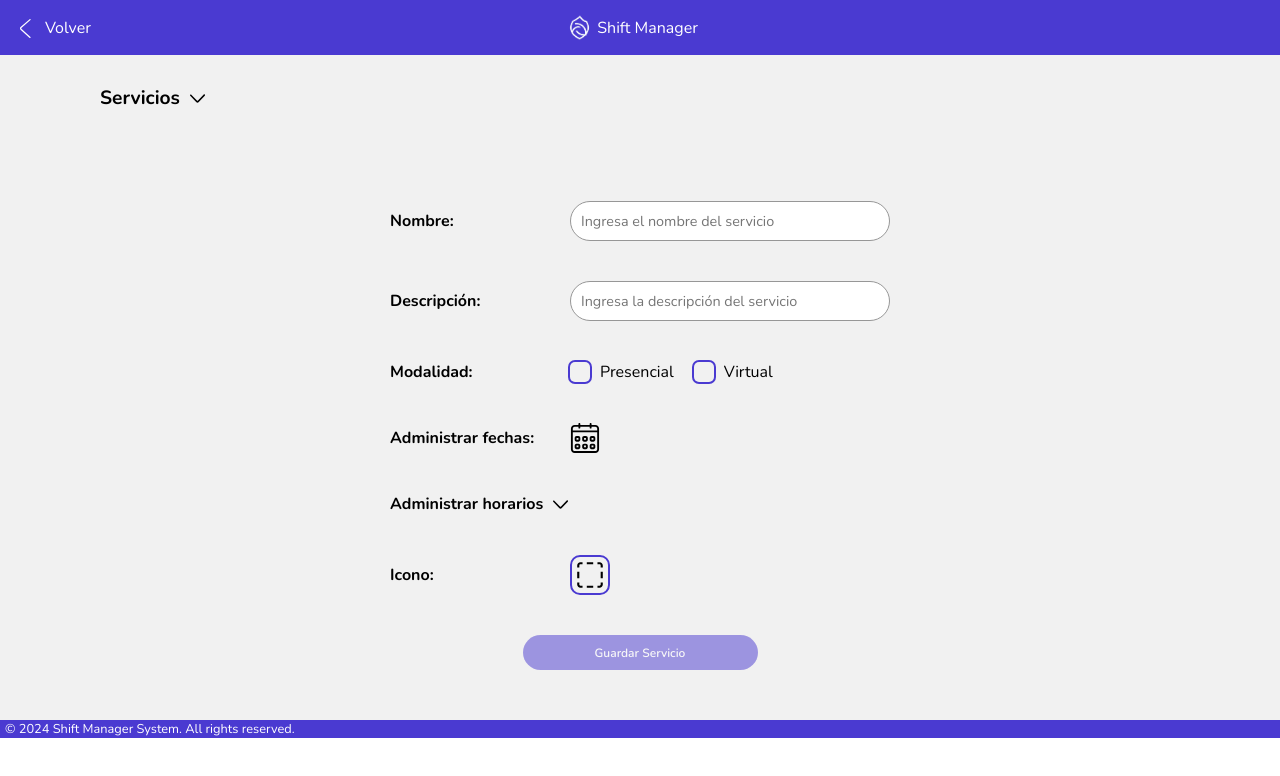
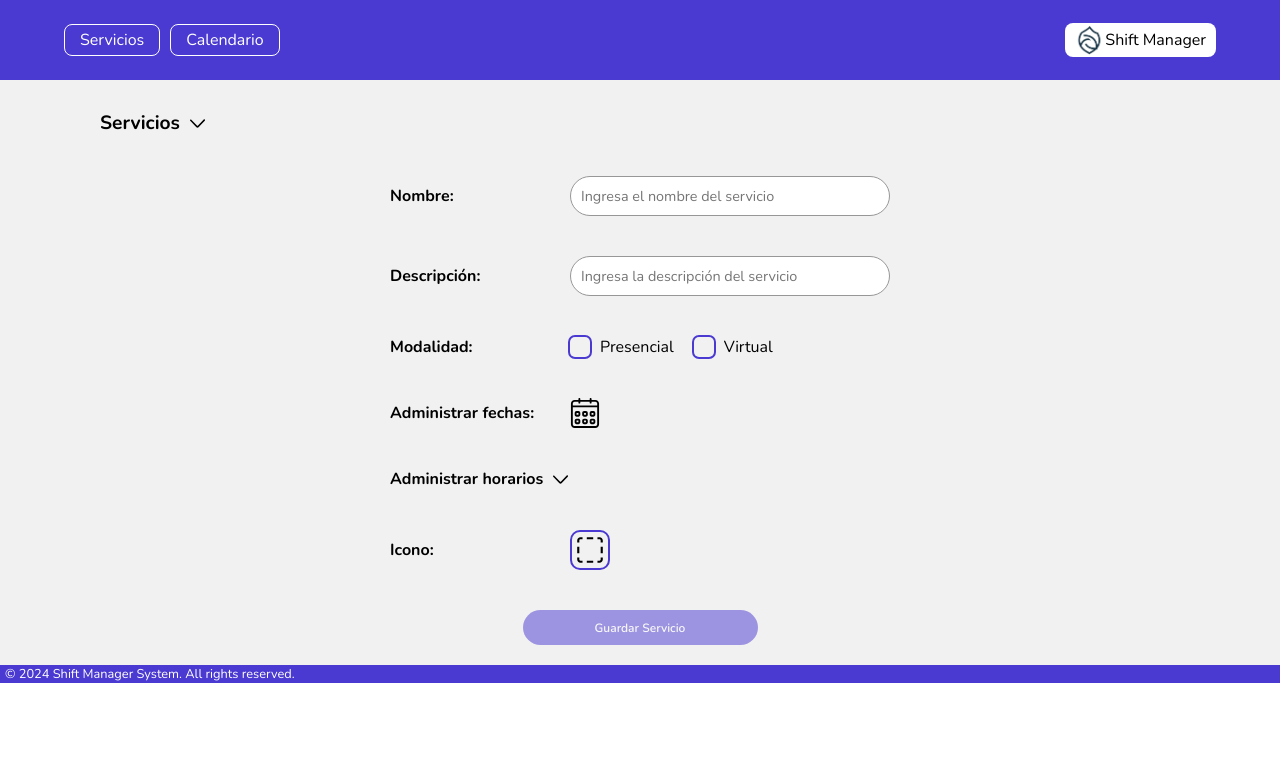
Before and after one commit to DiegoCanaless/ShiftManager, a React (Vite) app: page / in a window 1280 px wide. Shown: the top 776 px of the page. Built offline with nearby package versions, Linux system fonts and the light colour scheme.

Commit message:
Se crearon los navbar Usuario, SuperAdmin/Secretario y Profesional

```diff
--- a/package.json
+++ b/package.json
@@ -13,6 +13,7 @@
     "animate.css": "^4.1.1",
     "bootstrap-icons": "^1.11.3",
     "react": "^18.3.1",
+    "react-datepicker": "^7.5.0",
     "react-dom": "^18.3.1"
   },
   "devDependencies": {
--- a/src/components/navbarIndex/navbarIndex.css
+++ b/src/components/navbarIndex/navbarIndex.css
@@ -15,21 +15,21 @@
 }
 
 .linksNavbar{
-    position: relative; /* Necesario para el pseudo-elemento */
+    position: relative;
     color: white;
-    text-decoration: none; /* Sin subrayado predeterminado */
-    transition: color 0.5s; /* Transición para el color del texto */
+    text-decoration: none;
+    transition: color 0.5s;
 }
 
 .linksNavbar::after {
-    content: ""; /* Pseudo-elemento vacío */
+    content: "";
     position: absolute;
     left: 0;
-    bottom: -3px; /* Línea justo debajo del texto */
-    width: 0; /* Ancho inicial */
-    height: 2px; /* Grosor de la línea */
-    background-color: white; /* Color del subrayado */
-    transition: width 0.5s ease; /* Animación del ancho */
+    bottom: -3px;
+    width: 0;
+    height: 2px;
+    background-color: white;
+    transition: width 0.5s ease;
 }
 
 .linksNavbar:hover {
@@ -40,7 +40,6 @@
     width: 100%;
 }
 
-/* Estilo adicional para Pedir Turno si es necesario */
 .navPedirTurno:hover {
     background-color: white; /* Ejemplo: cambiar fondo al hacer hover */
     color: var(--colorPrimario); /* Cambiar color del texto */
--- /dev/null
+++ b/src/components/navbarProfesional/navbarProfesional.css
@@ -0,0 +1,75 @@
+.navbarProfesional{
+    display: flex;
+    justify-content: space-between;
+    align-items: center;
+    background-color: var(--colorPrimario);
+    padding: 5px 15px;
+    height: 10vh;
+}
+
+.navbarProfesionalEnlaces{
+    display: flex;
+    gap: 10px;
+}
+
+.navbarProfesionalEnlaces span{
+    color: white;
+    padding: 4px 8px;
+    border-radius: 8px;
+    border: 1px solid white;
+}
+
+.contenedorLogoProfesional{
+    display: none;
+    align-items: center;
+    background-color: white;
+    padding: 4px 8px;
+    border-radius: 8px;
+}
+
+.contenedorLogoProfesional img{
+    width: 20px;
+    height: 20px;
+}
+
+.contenedorLogoProfesional span{
+    font-size: 0.9rem;
+}
+
+@media (min-width: 352px){
+    .contenedorLogoProfesional{
+        display: flex;
+    }
+}
+
+@media (min-width: 460px){
+    .contenedorLogoProfesional img{
+        width: 30px;
+        height: 30px;
+    }
+
+    .contenedorLogoProfesional span{
+        font-size: 1rem;
+    }
+
+    .contenedorLogoProfesional{
+        padding: 2px 10px;
+    }
+
+    .navbarProfesional{
+        padding: 5px 5vw;
+    }
+
+    .navbarProfesionalEnlaces span {
+        gap: 2.5vw;
+        padding: 4px 15px;
+        width: 90px;
+        transition: background-color 0.5s, color 0.5s;
+    }
+
+    .navbarProfesionalEnlaces span:hover {
+        background-color: white;
+        color: var(--colorPrimario);
+        cursor: pointer;
+    }
+}
--- /dev/null
+++ b/src/components/navbarProfesional/navbarProfesional.jsx
@@ -0,0 +1,23 @@
+
+import logo from '../../assets/img/logopngtalvez.png'
+import "./navbarProfesional.css"
+
+const navbarProfesional = () => {
+  return (
+    <>
+        <div className='navbarProfesional'>
+            <div className="navbarProfesionalEnlaces">
+                <div><span>Servicios</span></div>
+                <div><span>Calendario</span></div>
+            </div>
+
+            <div className='contenedorLogoProfesional'>
+                <img src={logo} alt="" />
+                <span>Shift Manager</span>
+            </div>
+        </div>
+    </>
+  )
+}
+
+export default navbarProfesional
--- /dev/null
+++ b/src/components/navbarUsuario/navbarUsuario.css
@@ -0,0 +1,37 @@
+.contenedorLogoUsuario{
+    display: none;
+    align-items: center;
+    background-color: white;
+    padding: 4px 8px;
+    border-radius: 8px;
+}
+
+@media (min-width:404px){
+    .contenedorLogoUsuario{
+        display: flex;
+    }
+
+    .contenedorLogoUsuario img{
+        width: 20px;
+        height: 20px;
+    }
+
+    .contenedorLogoUsuario span{
+        font-size: 0.9rem;
+    }
+}
+
+@media (min-width:460px){
+    .contenedorLogoUsuario img{
+        width: 30px;
+        height: 30px;
+    }
+
+    .contenedorLogoUsuario span{
+        font-size: 1rem;
+    }
+
+    .contenedorLogoUsuario{
+        padding: 2px 10px;
+    }
+}
--- /dev/null
+++ b/src/components/navbarUsuario/navbarUsuario.jsx
@@ -0,0 +1,22 @@
+import logo from '../../assets/img/logopngtalvez.png'
+import './navbarUsuario.css'
+
+const navbarUsuario = () => {
+  return (
+    <>
+        <div className='navbarProfesional'>
+            <div className="navbarProfesionalEnlaces">
+                <div><span>Pedir un Turno</span></div>
+                <div><span>Mis Turnos</span></div>
+            </div>
+
+            <div className='contenedorLogoUsuario'>
+                <img src={logo} alt="" />
+                <span>Shift Manager</span>
+            </div>
+        </div>
+    </>
+  )
+}
+
+export default navbarUsuario
--- a/src/main.jsx
+++ b/src/main.jsx
@@ -10,6 +10,7 @@ createRoot(document.getElementById('root')).render(
   <StrictMode>
     {/* <Home></Home> */}
     {/* <Login></Login> */}
-    <Admin></Admin>
+    {/* <Admin></Admin> */}
+    <Admin/>
   </StrictMode>,
 )
--- a/src/pages/admin/Admin.css
+++ b/src/pages/admin/Admin.css
@@ -57,8 +57,7 @@
   align-items: center;
   justify-content: center;
   height: 100%;
-  padding: 30px;
-  margin-top: 20px;
+  padding: 0px 30px;
   margin-bottom: 20px;
   gap: 20px;
 }
@@ -286,3 +285,17 @@
   color: var(--colorPrimario);
   text-decoration: none;
 }
+
+.ajuste{
+  display: flex;
+  flex-direction: column;
+  gap: 20px
+  ;
+}
+
+@media (min-width: 442px){
+  .ajuste{
+    flex-direction: row;
+  }
+
+}
--- a/src/pages/admin/Admin.jsx
+++ b/src/pages/admin/Admin.jsx
@@ -2,7 +2,6 @@ import React, { useState, useEffect } from "react";
 import "./Admin.css";
 import DatePicker from "react-datepicker";
 import "react-datepicker/dist/react-datepicker.css";
-import NavBarSimple from "../../components/navbarsimple/navbarSimple";
 import TarjetaServicio from "../../components/tarjetaServicio/tarjetaServicio";
 import Input from "../../components/input/Input";
 import Boton from "../../components/boton/Boton";
@@ -18,6 +17,8 @@ import IconoClinic from "../../assets/svg/clinic.svg";
 import IconoPresentaciones from "../../assets/svg/presentaciones.svg";
 import IconoSalud from "../../assets/svg/salud.svg";
 import IconoCuadroVacio from "../../assets/svg/cuadro-vacio.svg";
+import NavbarProfesional from "../../components/navbarProfesional/navbarProfesional"
+import NavbarUsuario from "../../components/navbarUsuario/navbarUsuario"
 
 const iconos = [
   { src: IconoBoxeo, className: "icono-boxeo" },
@@ -196,7 +197,7 @@ const Admin = () => {
 
   return (
     <>
-      <NavBarSimple />
+      <NavbarProfesional/>
       <div className="contenedor-admin">
         <div className="contenedor-servicios-admin">
           <div className="desplegable-servicios-admin">
@@ -252,6 +253,7 @@ const Admin = () => {
 
             <div className='campo-formulario-servicio'>
               <label className='label-formulario-servicio'><h3>Modalidad:</h3></label>
+              <div className="ajuste">
                 <div className="formulario-servicio-modalidad">
                   <Checkbox
                     id="presencial"
@@ -267,6 +269,7 @@ const Admin = () => {
                     onChange={() => handleModalidadChange("virtual")}
                   />
                   <p>Virtual</p>
+                </div>
               </div>
             </div>
 
```
Also changed, not shown: src/components/navbarSecretario/navbarSecretario.css (added, +60 -0 lines), src/components/navbarSecretario/navbarSecretario.jsx (added, +22 -0 lines), 1 other file (tests, documents, lock files or other folders). Lines whose indentation alone changed are shown as unchanged.
